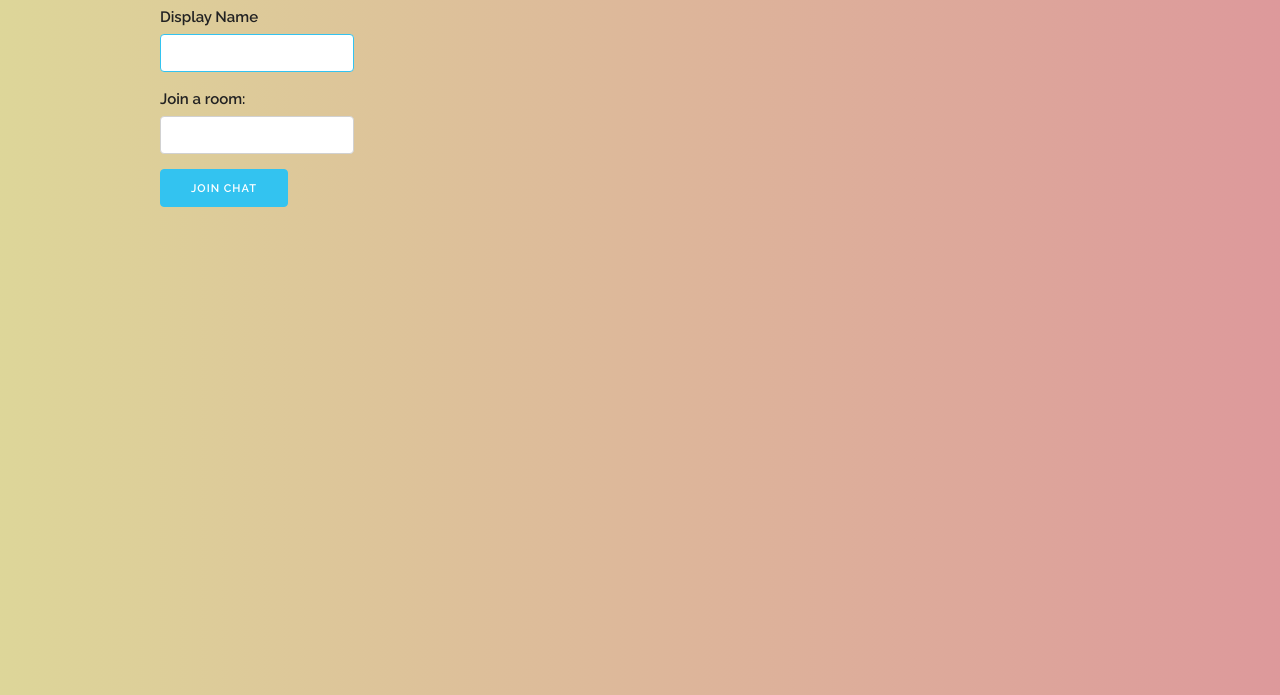
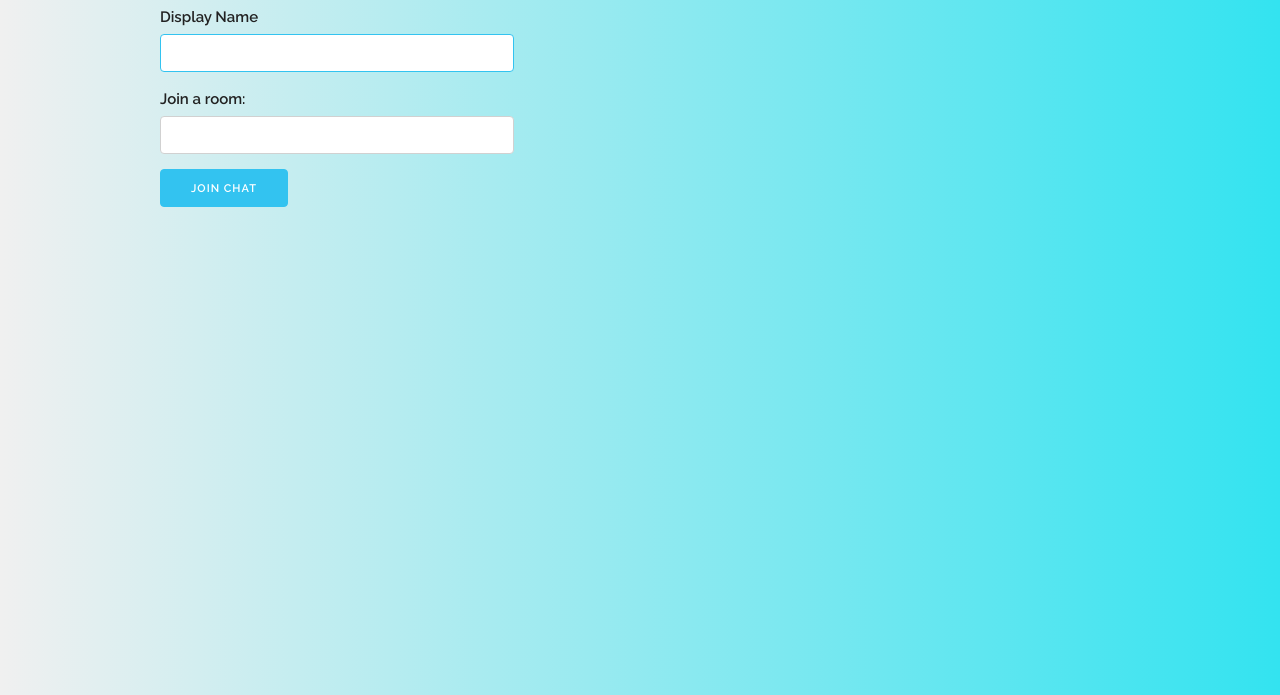
Before and after one commit to fscarlett/socket-basics, a website: page public/index.html in a window 1280 px wide. Shown: the part 105-800 px from the top of the page. Drawn offline with Linux system fonts and the light colour scheme.

Commit message:
tweak styles

```diff
--- a/public/css/styles.css
+++ b/public/css/styles.css
@@ -1,7 +1,7 @@
 /*  styles for sockets.io chat app Fox Scarlett 2016 */
 
 body{
-	background: linear-gradient(to right, #ddd699, #dd999b);
+	background: linear-gradient(to right, #ffffaf, #dd999b);  /* #ddd4a9 */
 }
 
 h1, h2, h3, h4 {
@@ -16,8 +16,11 @@ li {
 	font-family: 'Droid Sans', "HelveticaNeue", "Helvetica Neue", Helvetica, Arial, sans-serif;
 }
 
+/* ==============  FRONT PAGE ============================== */
 
-
+#front-body {
+	background: linear-gradient(to right, #f0f0f0, #33E3F0);
+}
 
 
 
--- a/public/index.html
+++ b/public/index.html
@@ -12,18 +12,18 @@
 
 	<!-- <link rel="stylesheet" href="https://maxcdn.bootstrapcdn.com/bootstrap/3.3.6/css/bootstrap.min.css" integrity="sha384-1q8mTJOASx8j1Au+a5WDVnPi2lkFfwwEAa8hDDdjZlpLegxhjVME1fgjWPGmkzs7" crossorigin="anonymous"> -->
 </head>
-<body>
+<body id="front-body">
 	<div class="container">
 		<h1>Join post planetary chat</h1>
 
 		<form action="/chat.html">
 			<div class="form-group">
 				<label for="name">Display Name</label>
-				<input type="text" name="name" class="form-control" autocomplete="off" autofocus>
+				<input type="text" name="name" class="form-control" autocomplete="off" size="40" maxlength="140" autofocus>
 			</div>
 			<div class="form-group">
 				<label for="room">Join a room:</label>
-				<input type="text" name="room" class="form-control" autocomplete="off">
+				<input type="text" name="room" class="form-control" size="40" maxlength="140" autocomplete="off">
 			</div>
 			<div class="form-group">
 				<input type="submit" value="Join Chat" class="button-primary"/>
```
Also changed, not shown: public/chat.html (+2 -2 lines).
